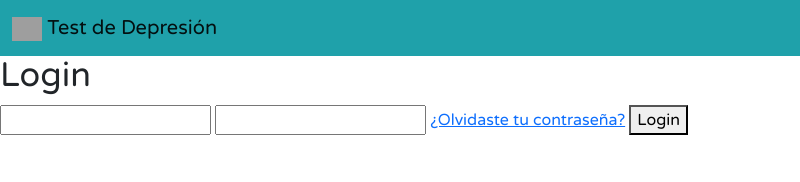
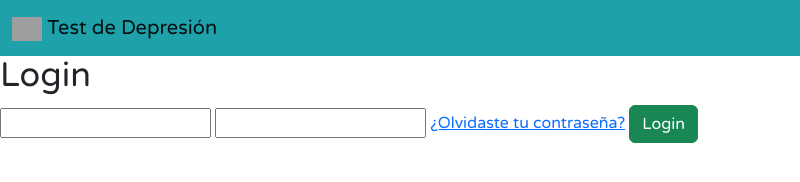
Before and after one commit to fbrzzhormazabal/Test_Fundamentos, an Electron app: page aplicacion-de-test/login.html in a window 800 px wide. Drawn offline with nearby package versions, Linux system fonts and the light colour scheme; grey boxes are pictures that could not be loaded; some icons are missing.

Commit message:
conectando la encuesta con el login

```diff
--- a/aplicacion-de-test/login.html
+++ b/aplicacion-de-test/login.html
@@ -33,7 +33,9 @@
         </label>
         <a href="#" class="link">¿Olvidaste tu contraseña?</a>
 
-        <button id="button">Login</button>
+        <button type="button" class="btn btn-success" onclick="location.href='encuesta.html'">
+            Login
+        </button>
     </form>
 </body>
 
```
Also changed, not shown: aplicacion-de-test/index.html (+3 -2 lines).
